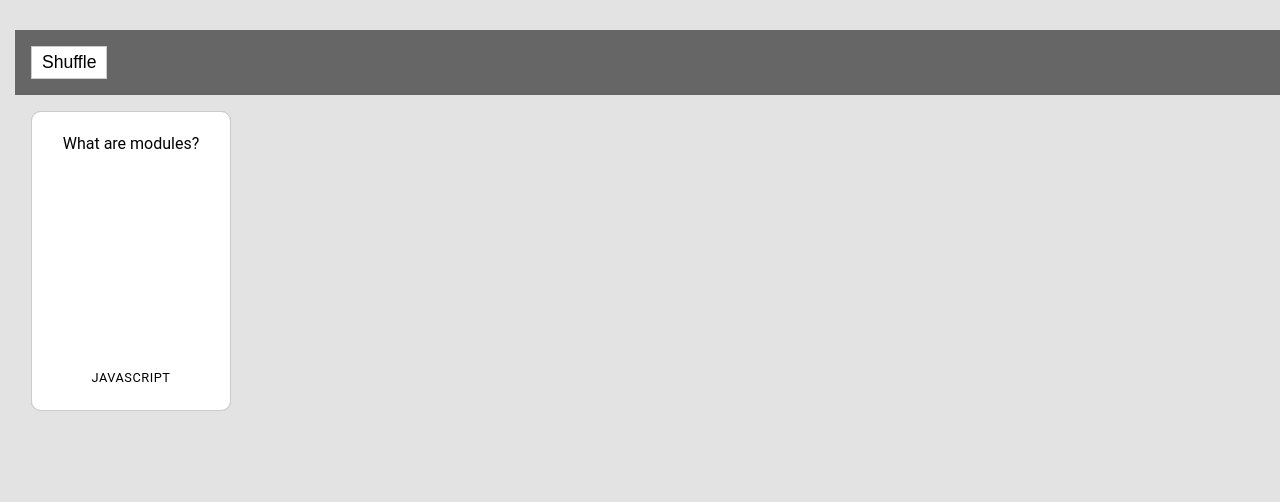
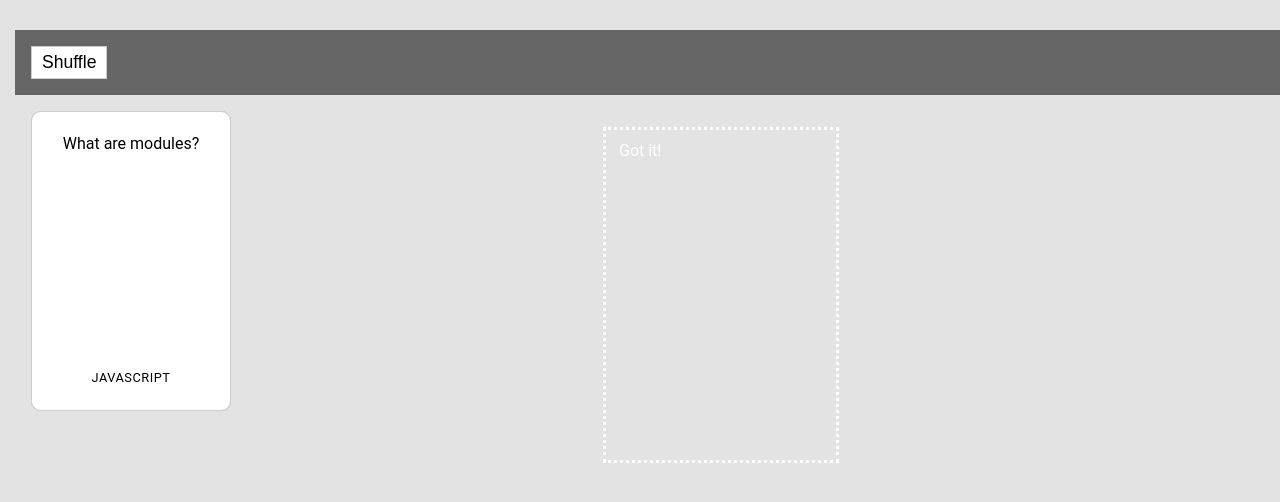
Before and after one commit to rimeister/flashcards-angular, an Angular app: page / in a window 1280 px wide. Shown: the top 502 px of the page. Built offline with nearby package versions, Linux system fonts and the light colour scheme; grey boxes are pictures that could not be loaded.

Commit message:
Adding the 'zone' component where player can drop cards

```diff
--- a/src/app/app.component.html
+++ b/src/app/app.component.html
@@ -2,6 +2,7 @@
 
   <app-info></app-info>
   <app-game></app-game>
+  <app-zone></app-zone>
   <footer></footer>
 
 </div>
--- a/src/app/app.module.ts
+++ b/src/app/app.module.ts
@@ -10,6 +10,9 @@ import { InfoComponent } from './info/info.component';
 import { ShuffleBtnComponent } from './shuffle-btn/shuffle-btn.component';
 import { DeckComponent } from './deck/deck.component';
 import { CardComponent } from './card/card.component';
+import { ZoneComponent } from './zone/zone.component';
+
+// Pipe to get JSON data for cards
 import { AddCardsPipe } from './add-cards.pipe';
 
 @NgModule({
@@ -20,7 +23,8 @@ import { AddCardsPipe } from './add-cards.pipe';
     ShuffleBtnComponent,
     DeckComponent,
     CardComponent,
-    AddCardsPipe
+    AddCardsPipe,
+    ZoneComponent
   ],
   imports: [
     BrowserModule,
--- /dev/null
+++ b/src/app/zone/zone.component.html
@@ -0,0 +1,6 @@
+<div class="zone row">
+  <div class="holder_container">
+    <div class="holder_label">Got it!</div>
+    <div class="holder_target"></div>
+  </div>
+</div>
--- /dev/null
+++ b/src/app/zone/zone.component.ts
@@ -0,0 +1,14 @@
+import { Component, OnInit } from '@angular/core';
+
+@Component({
+  selector: 'app-zone',
+  templateUrl: './zone.component.html'
+})
+export class ZoneComponent implements OnInit {
+
+  constructor() { }
+
+  ngOnInit() {
+  }
+
+}
--- a/src/main.ts
+++ b/src/main.ts
@@ -17,9 +17,12 @@ platformBrowserDynamic().bootstrapModule(AppModule)
 
 	Components:
 	-- Game
+
 	-- Info div
 	---- Shuffle btn
+
 	-- Discard zone div
+
 	---- Deck
 	------ Card
 
```
